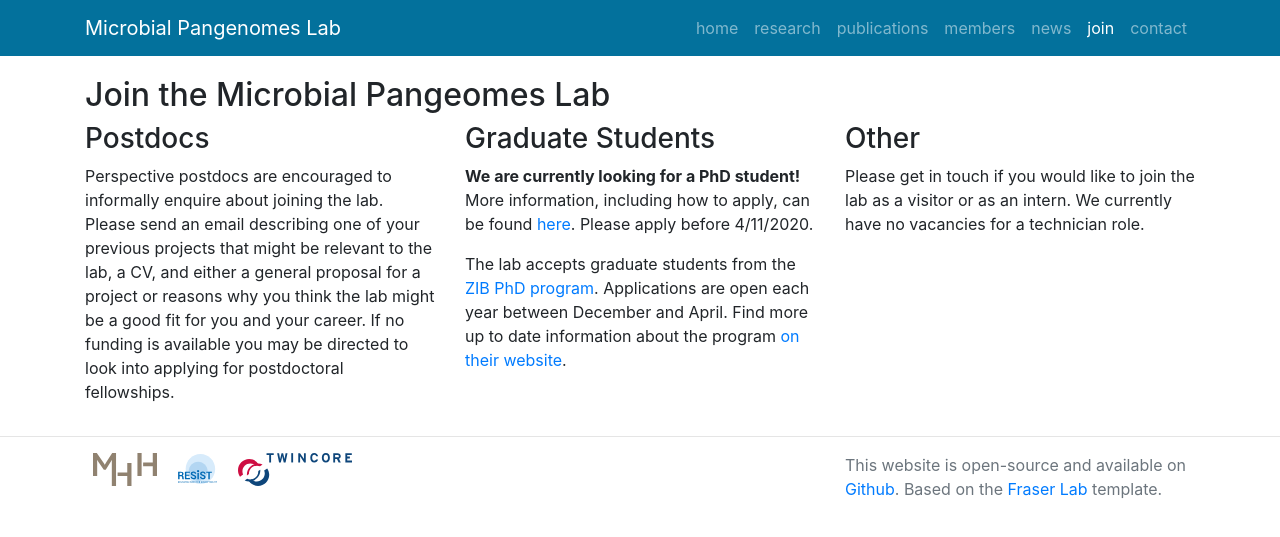
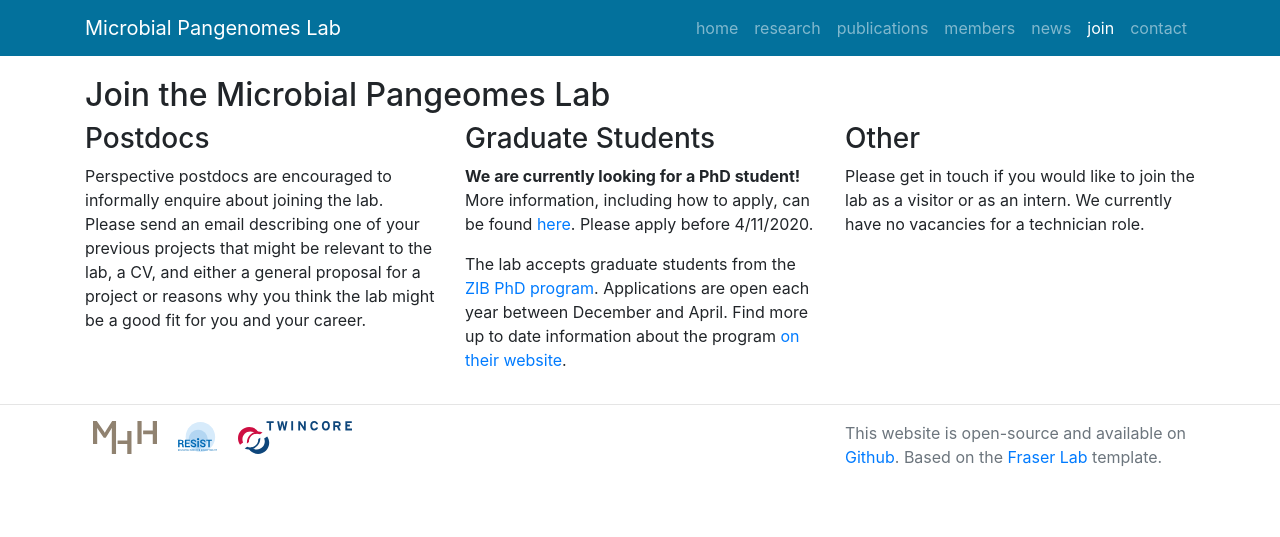
Before and after one commit to microbial-pangenomes-lab/microbial-pangenomes-lab.github.io, a Jekyll site: the page built from join/index.md, in a window 1280 px wide. Shown: the top 537 px of the page. Built offline with Jekyll 4.4.1, drawn with Linux system fonts in a browser that asks for light colours; nearby versions of some CDN libraries; comment, search, counter and statistics services are not loaded.

Commit message:
Cosmesis

```diff
--- a/join/index.md
+++ b/join/index.md
@@ -11,7 +11,7 @@ group: join
 <div class="col col-md-4">
 ### Postdocs
 
-Perspective postdocs are encouraged to informally enquire about joining the lab. Please send an email describing one of your previous projects that might be relevant to the lab, a CV, and either a general proposal for a project or reasons why you think the lab might be a good fit for you and your career. If no funding is available you may be directed to look into applying for postdoctoral fellowships.
+Perspective postdocs are encouraged to informally enquire about joining the lab. Please send an email describing one of your previous projects that might be relevant to the lab, a CV, and either a general proposal for a project or reasons why you think the lab might be a good fit for you and your career.
 </div>
 
 <div class="col col-md-4">
```
Also changed, not shown: README.md.
